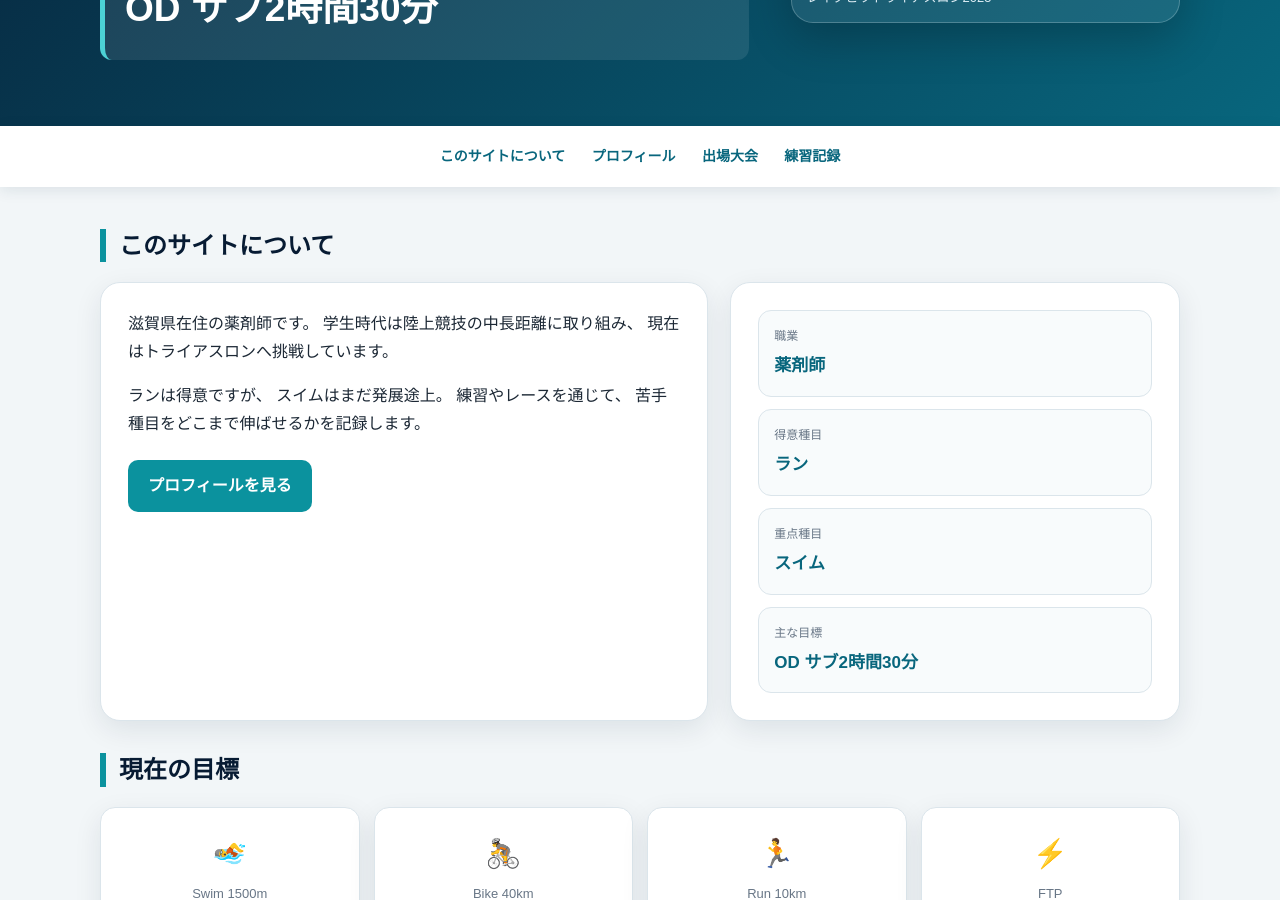
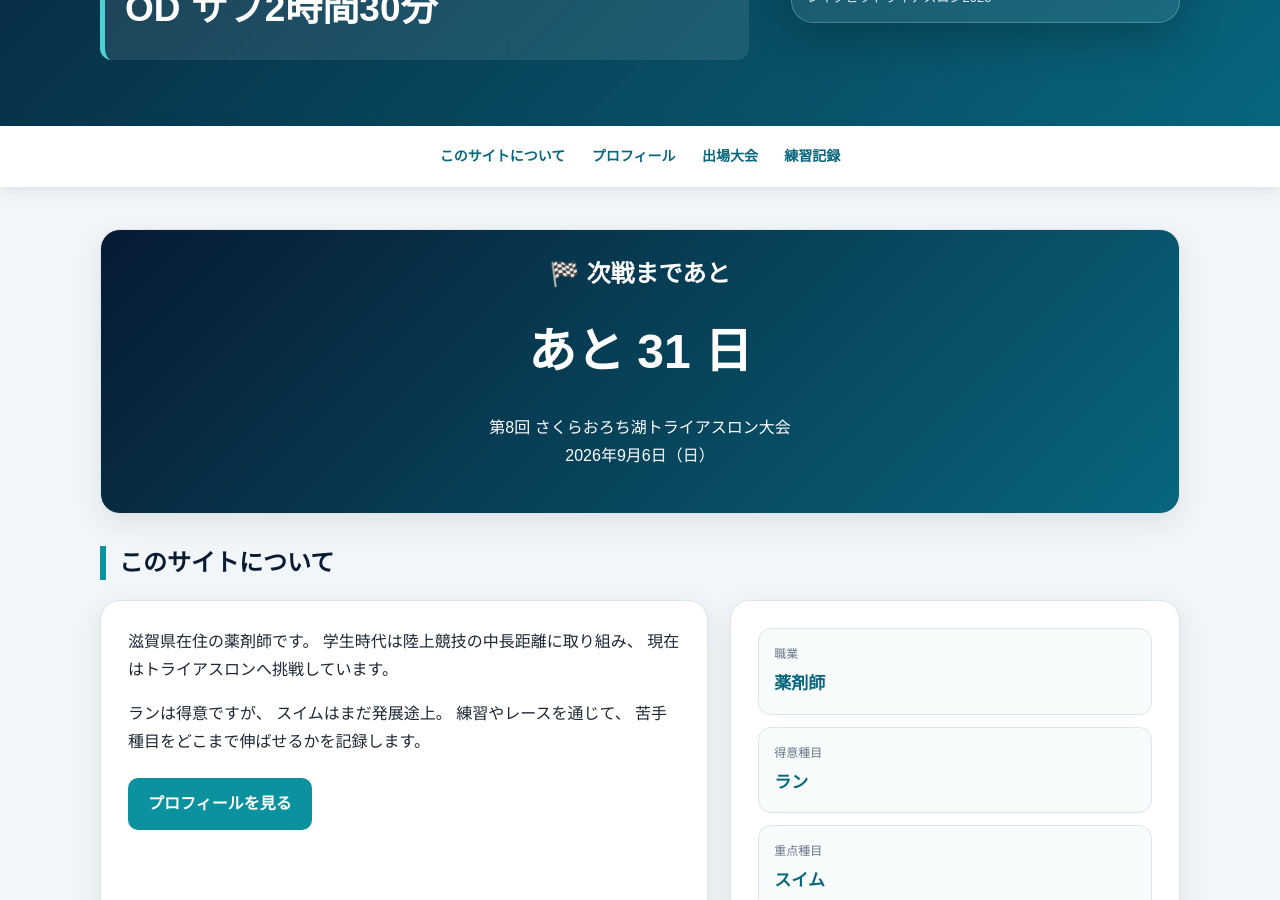
Before and after one commit to DISK1004/disk1004.github.io, a Jekyll site: the page built from index.html, in a window 1280 px wide and 900 px high, scrolled down 519 px. Built offline with Jekyll 4.4.1, drawn with Linux system fonts in a browser that asks for light colours.

Commit message:
index.html の更新

```diff
--- a/index.html
+++ b/index.html
@@ -571,7 +571,39 @@ permalink: /index.html
   <main>
 
     <div class="container">
+<section>
 
+  <div class="card" style="text-align:center;background:linear-gradient(135deg,#071b33,#08667d);color:white;">
+
+    <h2 style="color:white;border-left:none;padding-left:0;">
+      🏁 次戦まであと
+    </h2>
+
+    <div id="countdown" style="font-size:48px;font-weight:bold;margin:20px 0;">
+      ...
+    </div>
+
+    <p>
+      第8回 さくらおろち湖トライアスロン大会<br>
+      2026年9月6日（日）
+    </p>
+
+  </div>
+
+</section>
+
+<script>
+const raceDate = new Date("2026-09-06T00:00:00+09:00");
+const today = new Date();
+
+today.setHours(0,0,0,0);
+
+const diff = raceDate - today;
+const days = Math.ceil(diff / (1000 * 60 * 60 * 24));
+
+document.getElementById("countdown").textContent =
+  days >= 0 ? `あと ${days} 日` : "レース開催！";
+</script>
       <section id="about">
 
         <h2>
```
